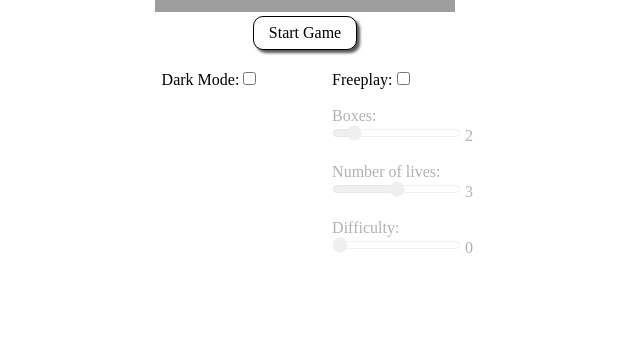
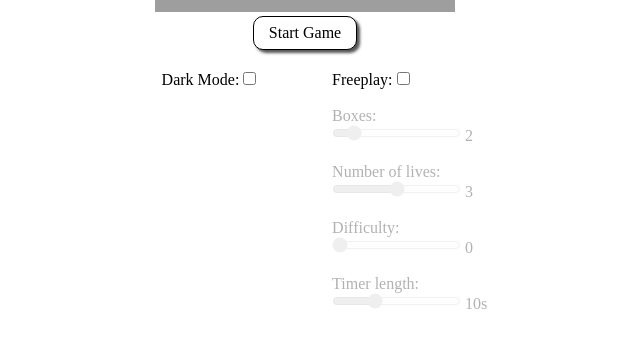
Before and after one commit to MrMugwump/BrainstormComp225, a Next.js app: page / in a window 1280 px wide. Shown: the part 202-550 px from the top of the page, without its empty margins (335-975 px from the left). Built offline with nearby package versions, Linux system fonts and the light colour scheme; grey boxes are pictures that could not be loaded.

Commit message:
Added timer speed input

```diff
--- a/src/app/menu.tsx
+++ b/src/app/menu.tsx
@@ -43,6 +43,24 @@ export default function Menu({settings, setSettings, setInitialize}:any) {
         </div>
     )
 
+    const TimerSpeedInput = () => (
+        <div>
+            <p className={"active"+String(isFreeplay)}>Timer length:<br/>
+            <input
+                type="range"
+                onChange={changeTimerSpeed}
+                min={1}
+                max={30}
+                step={1}
+                value={timerSpeed}
+                disabled={!isFreeplay}
+                className="TimerSpeedInput"
+                id="TimerSpeedInput"
+            />
+            &nbsp;{timerSpeed}s</p>
+        </div>
+    )
+
     const BoxesInput = () => (
         <div>
             <p className={"active"+String(isFreeplay)}>Boxes:<br/>
@@ -54,8 +72,8 @@ export default function Menu({settings, setSettings, setInitialize}:any) {
                 step={1}
                 value={boxes}
                 disabled={!isFreeplay}
-                className="NumBoxesInput"
-                id="NumBoxesInput"
+                className="BoxesInput"
+                id="BoxesInput"
             />
             &nbsp;{boxes}</p>
         </div>
@@ -107,6 +125,12 @@ export default function Menu({settings, setSettings, setInitialize}:any) {
         </div>
     )
 
+    const PossibleOperators = () => (
+        <div>
+
+        </div>
+    )
+
     return (
         <div>
             <StartButton/>
@@ -126,6 +150,8 @@ export default function Menu({settings, setSettings, setInitialize}:any) {
                             {StartingLivesInput()}
                             <br/>
                             {StartingDifficulty()}
+                            <br/>
+                            {TimerSpeedInput()}
                         </td>
                     </tr>
                 </tbody>
```
